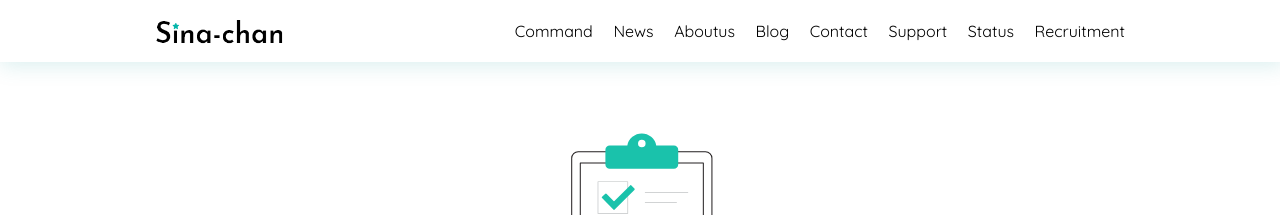
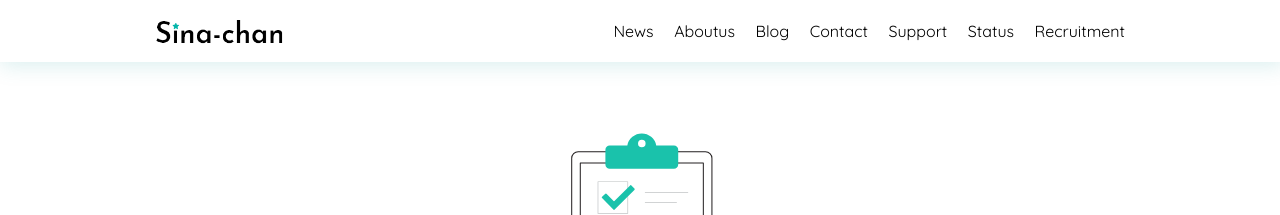
Before and after one commit to SinaKitagami/sinakitagami.github.io, a Jekyll site: the page built from success.html, in a window 1280 px wide. Shown: the top 215 px of the page. Built offline with Jekyll 4.4.1, drawn with Linux system fonts in a browser that asks for light colours; nearby versions of some CDN libraries.

Commit message:
Update header.html

```diff
--- a/_includes/header.html
+++ b/_includes/header.html
@@ -8,7 +8,7 @@
             </div>
             <div class="header-navbtn"></div>
             <div class="header-right">
-                <a href="{{ site.url }}/command" id="Command">Command</a>
+                <!-- <a href="{{ site.url }}/command" id="Command">Command</a> -->
                 <a href="{{ site.url }}/news" id="News">News</a>
                 <a href="{{ site.url }}/aboutus" id="Aboutus">Aboutus</a>
                 <a href="{{ site.url }}/blog" id="Team">Blog</a>
```
